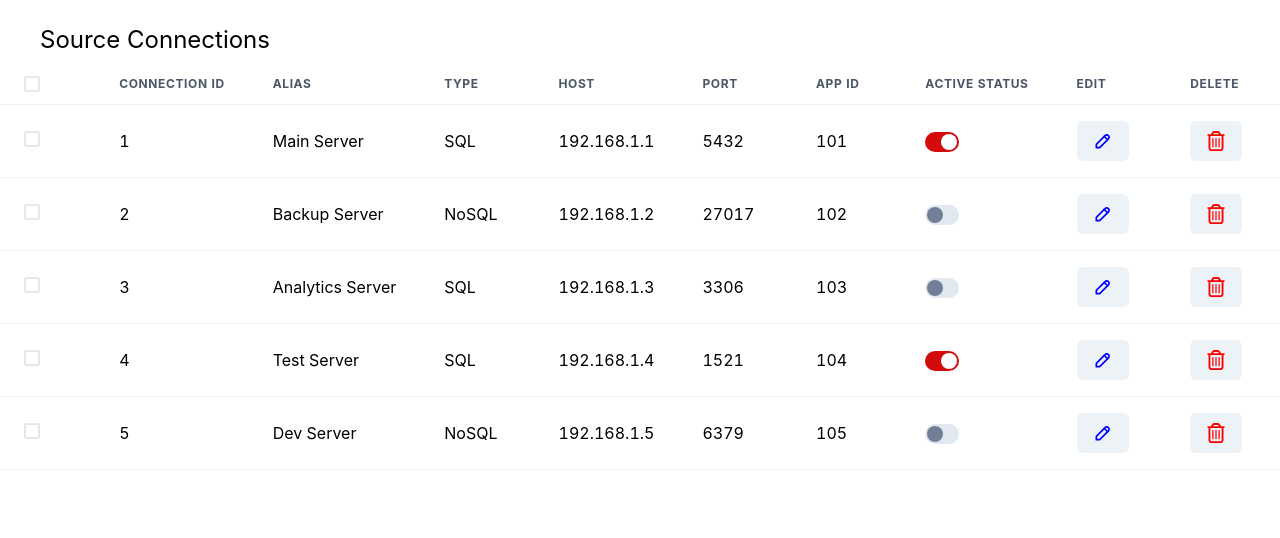
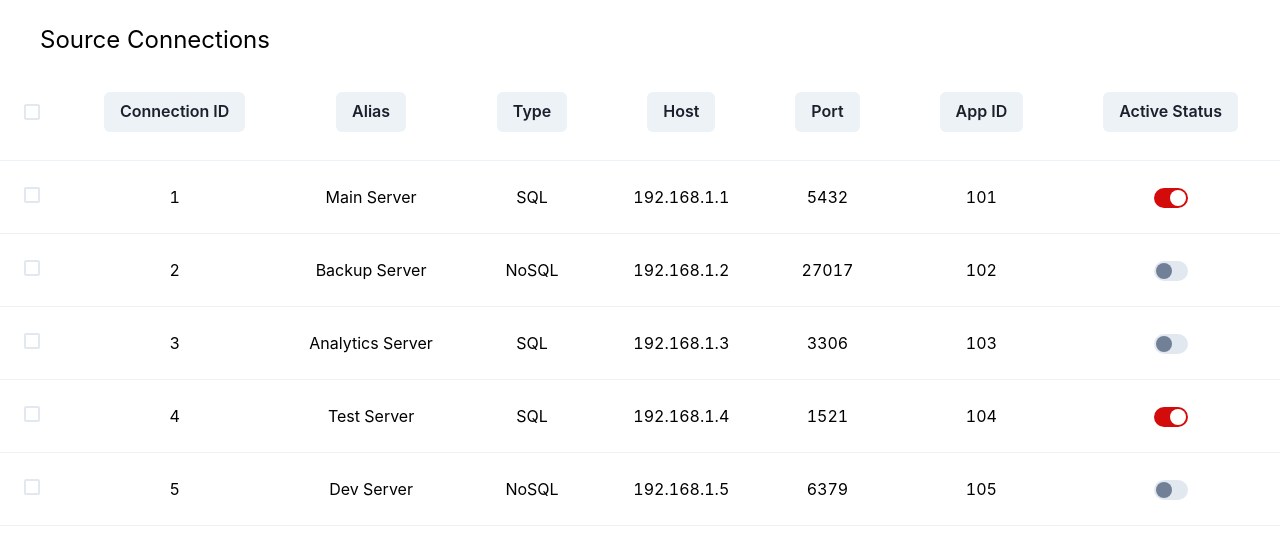
Before and after one commit to GS-naumanijaz/GoSaaS-Reporting-Service, a React (Vite) app: page /product in a window 1280 px wide. Shown: the top 538 px of the page. Built offline with nearby package versions, Linux system fonts and the light colour scheme.

Commit message:
added filter popup

```diff
--- a/src/components/CustomTable.tsx
+++ b/src/components/CustomTable.tsx
@@ -19,6 +19,7 @@
 import { TbPencil, TbPencilCancel } from "react-icons/tb";
 import { primaryColor } from "../configs";
 import { TableData } from "../models/TableData";
+import FilterSortPopup from "./FilterSortPopup";
 
 interface Props {
   data: TableData[];
@@ -182,7 +183,7 @@
         <Table variant="simple">
           <Thead>
             <Tr>
-              <Th width={data[0].getCheckBoxWidth()}>
+              <Th textAlign="center" width={data[0].getCheckBoxWidth()}>
                 <Checkbox
                   colorScheme="red"
                   isChecked={allRowsSelected}
@@ -190,8 +191,12 @@
                 />
               </Th>
               {tableData[0].tableHeadings().map((heading, index) => (
-                <Th key={index} width={data[0].getColumnWidths()[index]}>
-                  {heading}
+                <Th
+                  key={index}
+                  textAlign="center"
+                  width={data[0].getColumnWidths()[index]}
+                >
+                  <FilterSortPopup heading={heading} />
                 </Th>
               ))}
             </Tr>
@@ -199,7 +204,7 @@
           <Tbody>
             {tableData.map((row, rowIndex) => (
               <Tr key={row.getId()}>
-                <Td>
+                <Td textAlign="center">
                   <Checkbox
                     colorScheme="red"
                     isChecked={checkedState[rowIndex]}
@@ -207,9 +212,10 @@
                   />
                 </Td>
                 {row.tableData().map((d, index) => (
-                  <Td key={index}>
+                  <Td key={index} textAlign="center">
                     {isEditing[rowIndex] ? (
                       <Input
+                        textAlign="center"
                         value={d}
                         onChange={(e) =>
                           handleInputChange(rowIndex, index, e.target.value)
@@ -222,7 +228,7 @@
                 ))}
 
                 {tableData[0].requiresStatusToggle() && (
-                  <Td>
+                  <Td textAlign="center">
                     <Switch
                       isChecked={row.getSwitchStatus()}
                       onChange={() => handleToggleSwitch(row.getId())}
@@ -238,7 +244,7 @@
                     />
                   </Td>
                 )}
-                <Td>
+                <Td textAlign="center">
                   {isEditing[rowIndex] ? (
                     <HStack>
                       <Button onClick={() => handleEditToggle(rowIndex)}>
@@ -259,7 +265,7 @@
                     </Button>
                   )}
                 </Td>
-                <Td>
+                <Td textAlign="center">
                   <Button onClick={() => handleDeleteRow(rowIndex)}>
                     <FaRegTrashCan color="red" size={20} />
                   </Button>
--- /dev/null
+++ b/src/components/FilterSortPopup.tsx
@@ -0,0 +1,49 @@
+import {
+  Box,
+  Button,
+  Popover,
+  PopoverArrow,
+  PopoverBody,
+  PopoverCloseButton,
+  PopoverContent,
+  PopoverHeader,
+  PopoverTrigger,
+  Stack,
+} from "@chakra-ui/react";
+
+interface Props {
+  heading: string;
+}
+
+const FilterSortPopup = ({ heading }: Props) => {
+  return (
+    <Box p={4}>
+      <Popover>
+        <PopoverTrigger>
+          <Button>{heading}</Button>
+        </PopoverTrigger>
+        <PopoverContent>
+          <PopoverArrow />
+          <PopoverCloseButton />
+          <PopoverHeader>Sort by</PopoverHeader>
+          <PopoverBody>
+            <Stack spacing={2}>
+              <Button variant="outline">Accending</Button>
+              <Button variant="outline">Deccending</Button>
+            </Stack>
+          </PopoverBody>
+          <PopoverHeader>Filter by</PopoverHeader>
+          <PopoverBody>
+            <Stack spacing={2}>
+              <Button variant="outline">Option 1</Button>
+              <Button variant="outline">Option 2</Button>
+              <Button variant="outline">Option 3</Button>
+            </Stack>
+          </PopoverBody>
+        </PopoverContent>
+      </Popover>
+    </Box>
+  );
+};
+
+export default FilterSortPopup;
```
